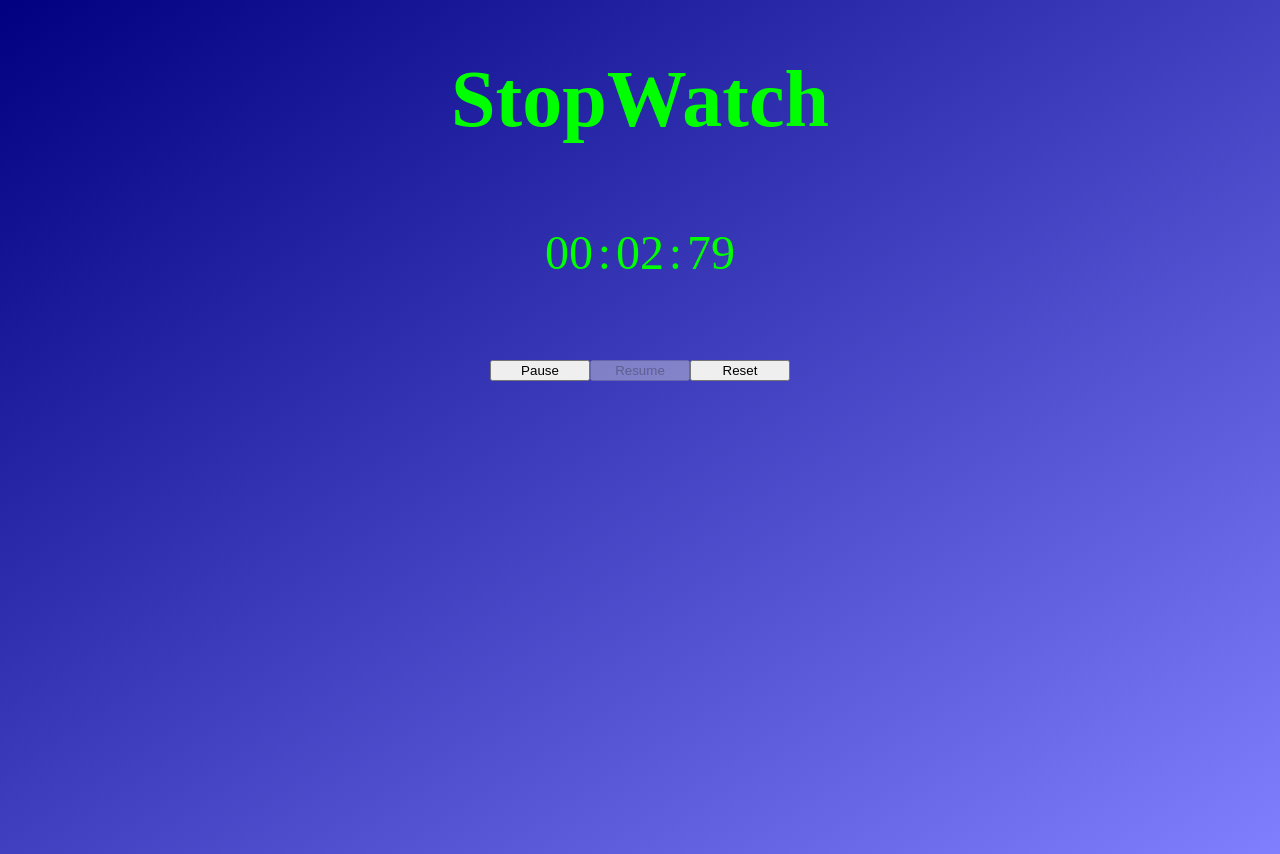
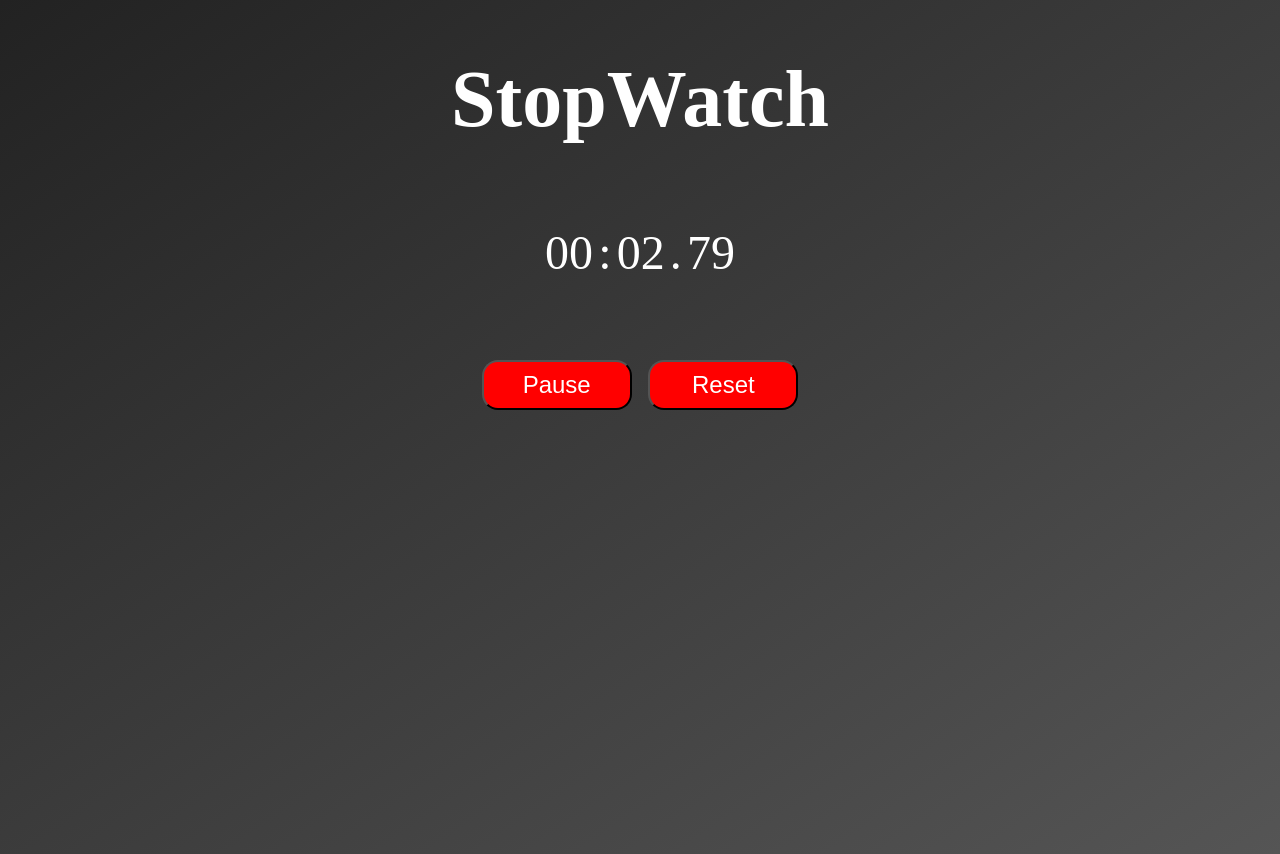
Before and after one commit to Aquasin/StopWatch, a plain HTML site: page index.html in a window 1280 px wide. Both pictures are taken after a click on the button "Start". Drawn offline with Linux system fonts and the light colour scheme.

Commit message:
Version 1 of Project Done. If any bugs please resolve.

```diff
--- a/index.css
+++ b/index.css
@@ -4,7 +4,7 @@
 body {
     margin: 0;
     padding: 0;
-    background-image: linear-gradient(to bottom right, #000080, #8080ff);
+    background-image: linear-gradient(to bottom right, #222222, #555555);
     height: 100vh;
 }
 
@@ -12,7 +12,7 @@ header h1 {
     align-items: center;
     text-align: center;
     font-size: 5rem;
-    color: #00ff00;
+    color: #ffffff;
 }
 
 main {
@@ -27,16 +27,31 @@ main {
     text-align: center;
     justify-content: space-evenly;
     font-size: 3rem;
-    color: #00ff00;
+    color: #ffffff;
 }
 
 .buttons {
     display: flex;
-    width: 300px;
+    width: 350px;
     margin: 0 auto;
     justify-content: space-evenly;
 }
 
 .buttons button {
-    width: 100px;
+    width: 150px;
+    height: 50px;
+    border-radius: 1rem;
+    background-color: #ff0000;
+    color: #ffffff;
+    font-size: 1.5rem;
 }
+
+.buttons button:first-child {
+    width: 300px;
+}
+
+.pause,
+.resume,
+.reset {
+    display: none;
+}
--- a/index.html
+++ b/index.html
@@ -18,7 +18,7 @@
                 <div class="min">00</div>
                 <div>:</div>
                 <div class="sec">00</div>
-                <div>:</div>
+                <div>.</div>
                 <div class="milli">00</div>
             </section>
             <section class="buttons">
--- a/index.js
+++ b/index.js
@@ -24,13 +24,17 @@ function initialize() {
     milliI[0].innerHTML = "00";
     secI[0].innerHTML = "00";
     minI[0].innerHTML = "00";
+    pause[0].style.display = "none";
+    resume[0].style.display = "none";
+    reset[0].style.display = "none";
 }
 
 function startTime() {
     testMilli = setInterval(timerMilli, milliSecInterval);
     start[0].style.display = "none";
-    resume[0].disabled = true;
-    start[0].style.display = "none";
+    pause[0].style.display = "block";
+    resume[0].style.display = "none";
+    reset[0].style.display = "block";
 }
 
 function timerMilli() {
@@ -60,19 +64,19 @@ function timerMilli() {
 //
 function stopTime() {
     clearInterval(testMilli);
-    resume[0].disabled = false;
-    pause[0].disabled = true;
+    pause[0].style.display = "none";
+    resume[0].style.display = "block";
 }
 
 function resumeTime() {
     startTime();
-    resume[0].disabled = true;
-    pause[0].disabled = false;
+    pause[0].style.display = "block";
+    resume[0].style.display = "none";
 }
 
 function resetTime() {
     clearInterval(testMilli);
-    start[0].style.display = "inline-block";
+    start[0].style.display = "block";
     resume[0].disabled = false;
     pause[0].disabled = false;
     initialize();
```
